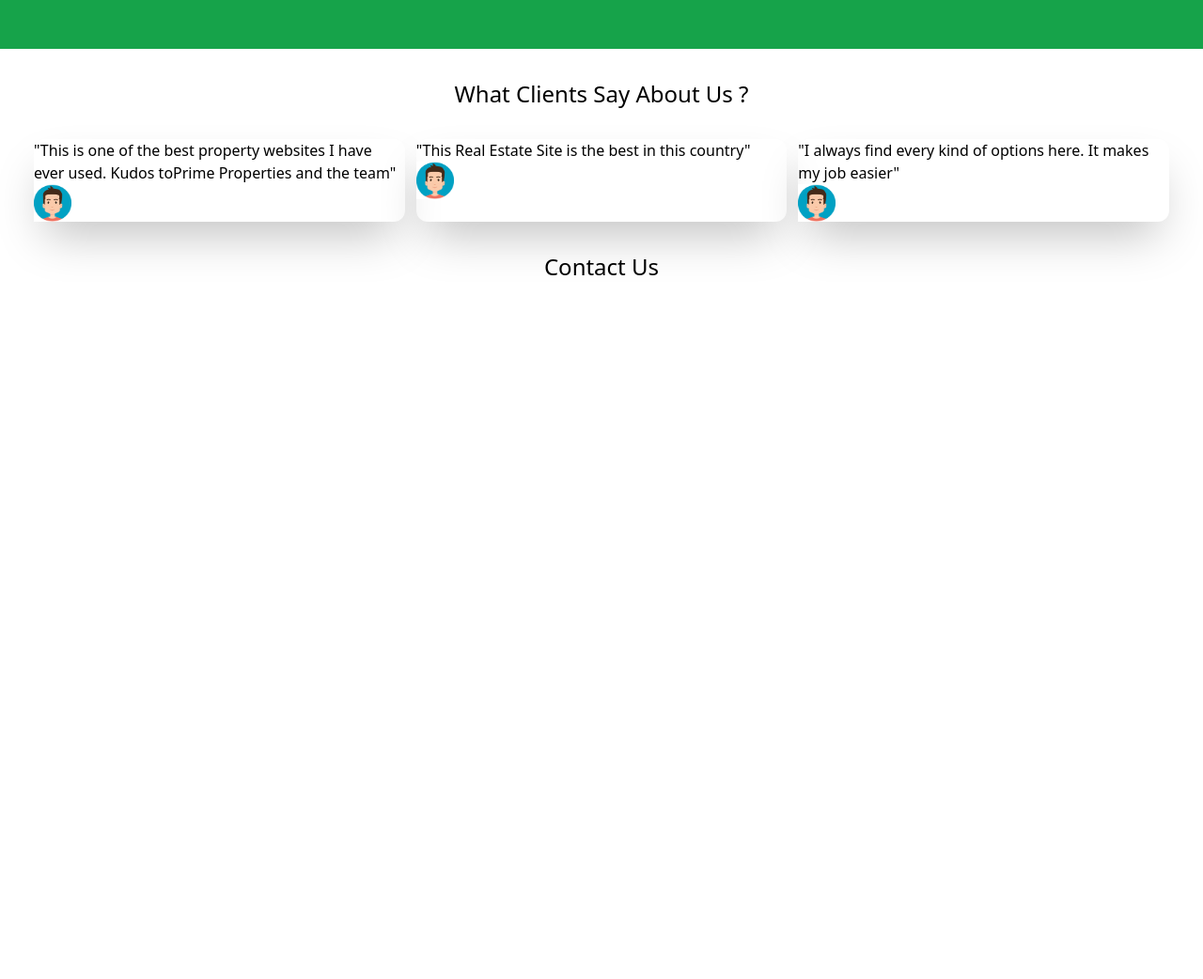
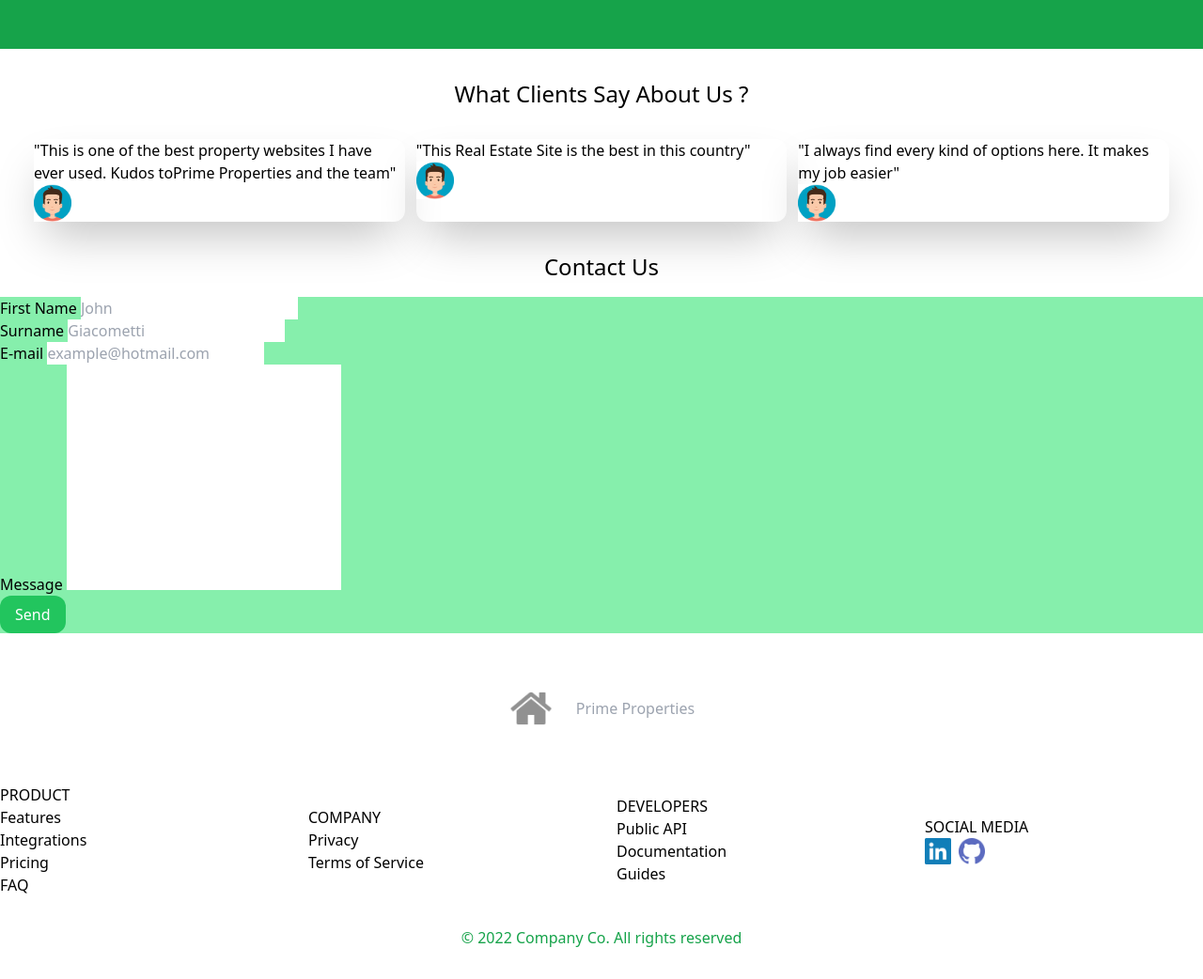
Before and after one commit to Batuhan445/real-estate-web-site, a website: page public/index.html in a window 1280 px wide. Shown: the part 2886-3928 px from the top of the page at 94% size. Before the commit the page ends 3186 px from the top, so only its background shows below. Drawn offline with nearby package versions, Linux system fonts and the light colour scheme.

Commit message:
added form, end navbar and copyright

```diff
--- a/public/index.html
+++ b/public/index.html
@@ -206,14 +206,91 @@
 
     <h1 class="text-2xl flex justify-center mt-8">Contact Us</h1>
 
-    <div>
+    <div class=" mt-4 form-background">
 
         <form action="GET">
+
+            <div>
+                <label for="">First Name</label>
+                <input type="text" placeholder="John">
+            </div>
+
+            <div>
+                <label for="">Surname</label>
+                <input type="text" placeholder="Giacometti">
+            </div>
+
+            <div>
+                <label for="">E-mail</label>
+                <input type="email" placeholder="example@hotmail.com">
+            </div>
+
+            <div>
+                <label for="">Message</label>
+                <textarea class="resize-none" name="" id="" cols="30" rows="10"></textarea>
+            </div>
+
+            <div>
+                <button class="bg-green-500 text-white px-4 py-2 rounded-xl">Send</button>
+            </div>
 
         </form>
 
     </div>
 
+    <div class="flex items-center justify-center m-auto w-3/5 mt-14">
+        <img class="w-12 h-12" src="./icons/home-gray.png" alt="home-gray">
+        <span class="text-current ml-6 text-gray-400">Prime Properties</span>
+    </div>
+
+    <div class="grid items-center grid-cols-2 gap-8 sm:grid-cols-4 mt-14">
+
+        <div>
+            <h3>PRODUCT</h3>
+            <ul>
+                <li><a href="#">Features</a></li>
+                <li><a href="#">Integrations</a></li>
+                <li><a href="#">Pricing</a></li>
+                <li><a href="#">FAQ</a></li>
+            </ul>
+        </div>
+
+        <div>
+            <h3>COMPANY</h3>
+            <ul>
+                <li><a href="#">Privacy</a></li>
+                <li><a href="#">Terms of Service</a></li>
+            </ul>
+        </div>
+
+        <div>
+            <h3>DEVELOPERS</h3>
+            <ul>
+                <li><a href="#">Public API</a></li>
+                <li><a href="#">Documentation</a></li>
+                <li><a href="#">Guides</a></li>
+            </ul>
+        </div>
+
+        <div>
+            <h3>SOCIAL MEDIA</h3>
+            <ul class="flex justify-start">
+
+                <li><a href="https://www.linkedin.com/in/batuhankaraahmeto%C4%9Flu/" target="_blank">
+                    <img class="w-7 h-7" src="./icons/linkedin.png" alt=""></a>
+                </li>
+
+                <li class="ml-2"><a href="https://github.com/Batuhan445" target="_blank">
+                    <img class="w-7 h-7" src="./icons/github.png" alt=""></a>
+                </li>
+
+            </ul>
+        </div>
+
+    </div>
+
+    <p class="mt-8 mb-8 flex justify-center text-center text-green-600">© 2022 Company Co. All rights reserved</p>
+
 
 </body>
 
--- a/src/input.css
+++ b/src/input.css
@@ -12,3 +12,7 @@
     background-repeat: no-repeat;
     background-size: cover;
 }
+
+.form-background {
+    background-color: #86efac;
+}
```
Also changed, not shown: public/style.css.
